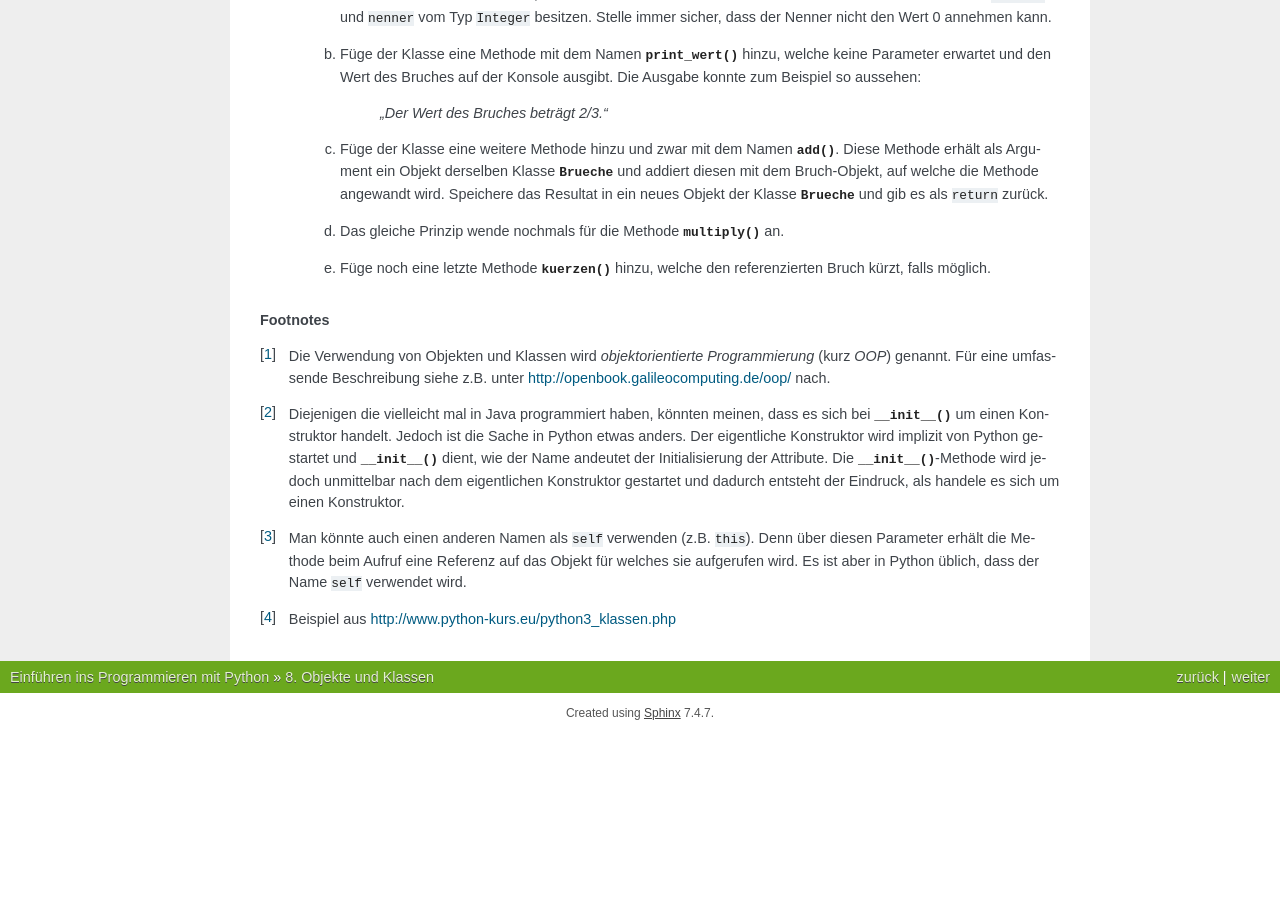
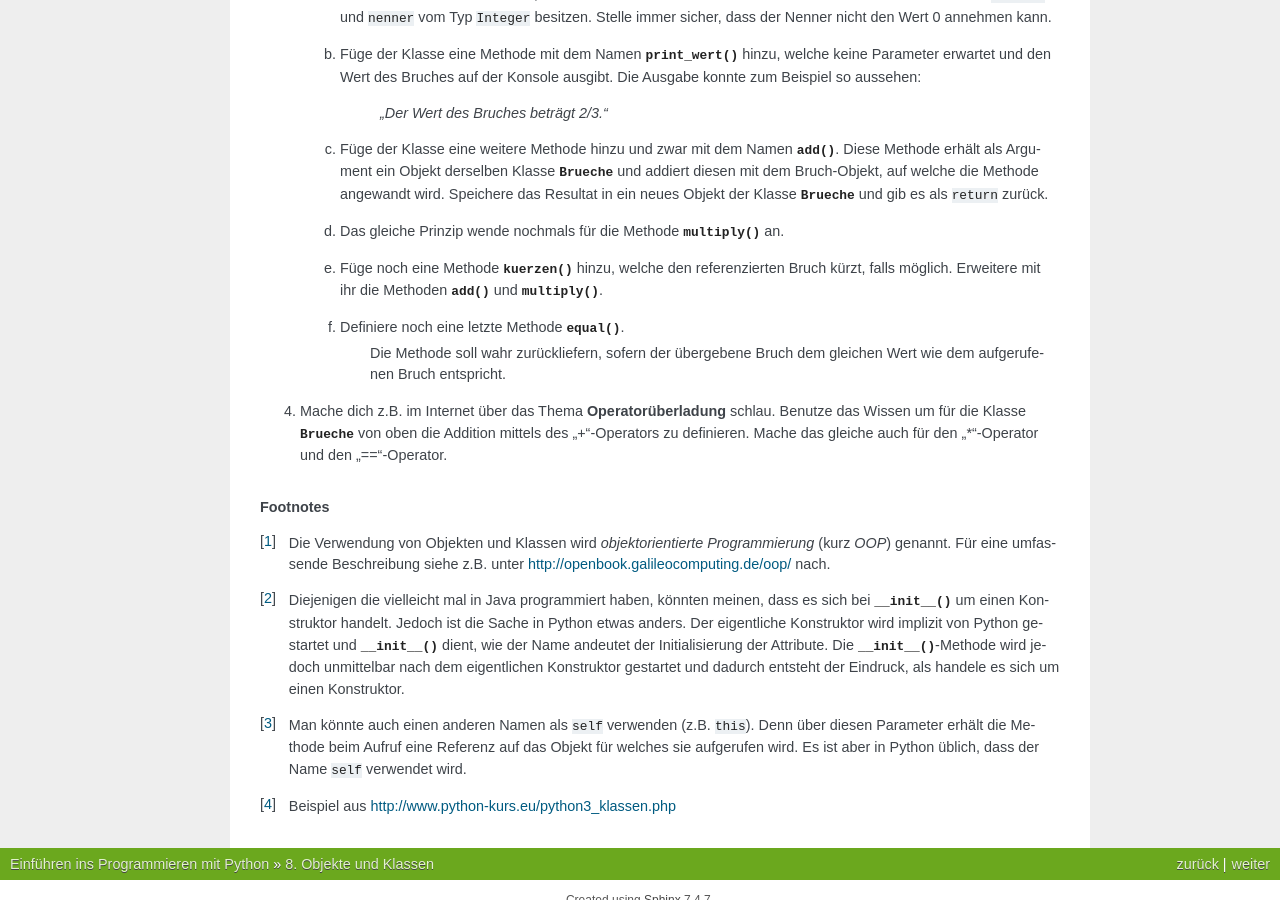
Before and after one commit to hb9hnt/pythonbuch, a Sphinx documentation site: the page built from source/objekte.rst, in a window 1280 px wide and 900 px high, scrolled down 8596 px. Built offline with Sphinx 7.4.7, drawn with Linux system fonts in a browser that asks for light colours; before the commit the page ends 9329 px from its top, so only the background shows below that.

Commit message:
Kleinigkeiten an den Aufgaben erweitert.

```diff
--- a/source/objekte.rst
+++ b/source/objekte.rst
@@ -491,8 +491,20 @@ Aufgaben
    d) Das gleiche Prinzip wende nochmals für die Methode :py:func:`multiply`
       an.
 
-   e) Füge noch eine letzte Methode :py:func:`kuerzen` hinzu, welche
+   e) Füge noch eine Methode :py:func:`kuerzen` hinzu, welche
       den referenzierten Bruch kürzt, falls möglich.
+      Erweitere mit ihr die Methoden :py:func:`add`
+      und :py:func:`multiply`.
+
+   f) Definiere noch eine letzte Methode :py:func:`equal`.
+	  Die Methode soll wahr zurückliefern,
+	  sofern der übergebene Bruch dem gleichen Wert
+	  wie dem aufgerufenen Bruch entspricht.
+
+4. Mache dich z.B. im Internet über das Thema **Operatorüberladung** schlau.
+   Benutze das Wissen um für die Klasse :py:class:`Brueche` von oben
+   die Addition mittels des "+"-Operators zu definieren.
+   Mache das gleiche auch für den "*"-Operator und den "=="-Operator.
 
 
 .. rubric:: Footnotes
```
